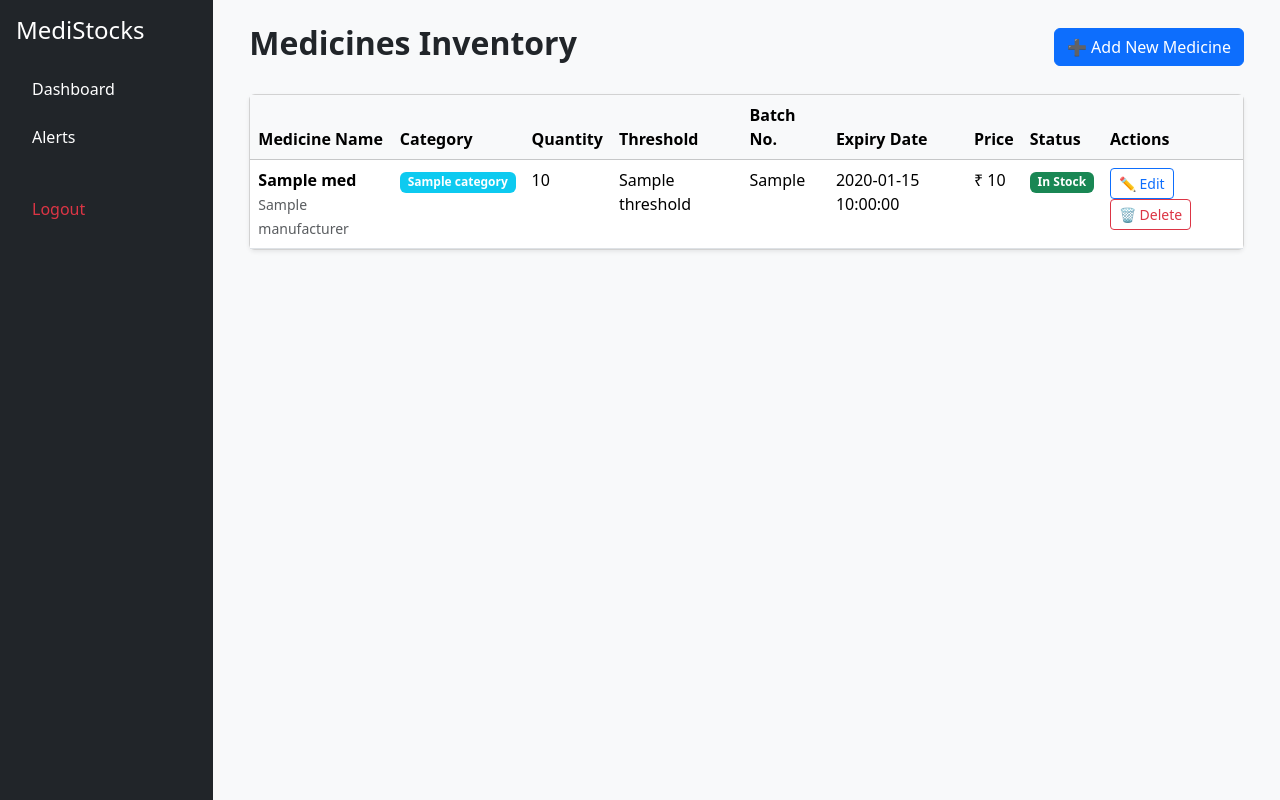
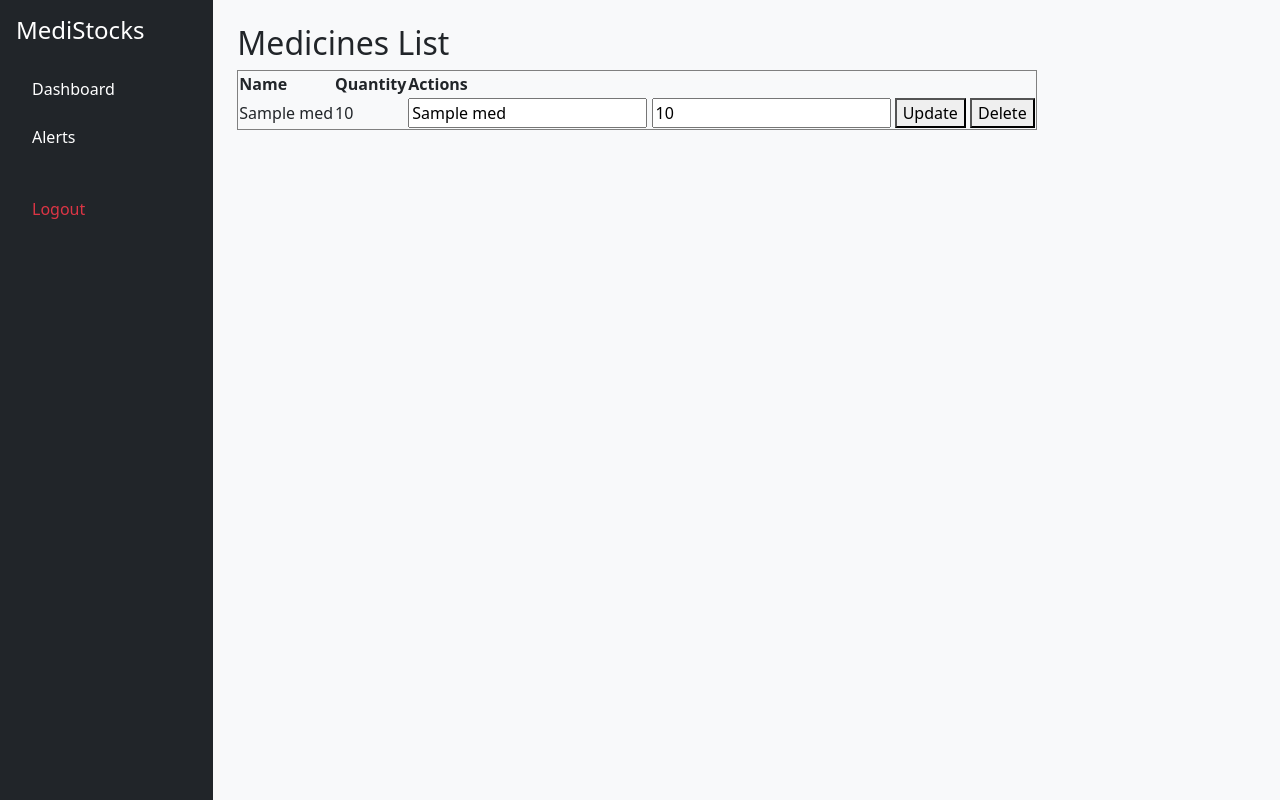
Before and after one commit to janumpallydivya15-netizen/MediStocks, a Flask app: template templates/medicines.html in a window 1280 px wide. Run offline with Flask 3, Linux system fonts and the light colour scheme; the template is opened without the code that fills it: most values are stand-ins (such as "Sample title", 1, 10 or a date in 2020).

Commit message:
medicines.html

```diff
--- a/templates/medicines.html
+++ b/templates/medicines.html
@@ -1,89 +1,43 @@
 {% extends "base.html" %}
 
 {% block content %}
-<div class="container-fluid">
+<h2>Medicines List</h2>
 
-    <!-- Page Header -->
-    <div class="d-flex justify-content-between align-items-center mb-4">
-        <h2 class="fw-bold">Medicines Inventory</h2>
-        <a href="{{ url_for('add_medicine') }}" class="btn btn-primary">
-            ➕ Add New Medicine
-        </a>
-    </div>
-
-    <!-- Medicines Table -->
-    <div class="card shadow-sm">
-        <div class="card-body p-0">
-
-            <table class="table table-hover mb-0">
-                <thead class="table-light">
+<table border="1">
     <tr>
-                        <th>Medicine Name</th>
-                        <th>Category</th>
+        <th>Name</th>
         <th>Quantity</th>
-                        <th>Threshold</th>
-                        <th>Batch No.</th>
-                        <th>Expiry Date</th>
-                        <th>Price</th>
-                        <th>Status</th>
         <th>Actions</th>
     </tr>
-                </thead>
 
-                <tbody>
     {% for med in medicines %}
     <tr>
+        <td>{{ med.name }}</td>
+        <td>{{ med.quantity }}</td>
         <td>
-                            <strong>{{ med.medicine_name }}</strong><br>
-                            <small class="text-muted">{{ med.manufacturer }}</small>
-                        </td>
 
-                        <td>
-                            <span class="badge bg-info">{{ med.category }}</span>
-                        </td>
+            <!-- EDIT FORM -->
+            <form method="POST"
+                  action="{{ url_for('edit_medicine', medicine_id=med.medicine_id) }}"
+                  style="display:inline;">
+                <input type="text" name="medicine_name" value="{{ med.name }}" required>
+                <input type="number" name="quantity" value="{{ med.quantity }}" required>
+                <button type="submit">Update</button>
+            </form>
 
-                        <td>{{ med.quantity }}</td>
-                        <td>{{ med.threshold }}</td>
-                        <td>{{ med.batch_no }}</td>
-                        <td>{{ med.expiry_date }}</td>
-                        <td>₹ {{ med.price }}</td>
+            <!-- DELETE FORM (ADD THIS) -->
+            <form method="POST"
+                  action="{{ url_for('delete_medicine', medicine_id=med.medicine_id) }}"
+                  style="display:inline;">
+                <button type="submit"
+                        onclick="return confirm('Are you sure you want to delete this medicine?')">
+                    Delete
+                </button>
+            </form>
 
-                        <!-- Status -->
-                        <td>
-                            {% if med.quantity|int < med.threshold|int %}
-                                <span class="badge bg-warning">Low Stock</span>
-                            {% else %}
-                                <span class="badge bg-success">In Stock</span>
-                            {% endif %}
-                        </td>
-
-                        <!-- ✅ ACTION BUTTONS -->
-                        <td>
-                            <a href="{{ url_for('edit_medicine', medicine_id=med.medicine_id) }}"
-                               class="btn btn-sm btn-outline-primary me-2">
-                                ✏️ Edit
-                            </a>
-
-                            <a href="{{ url_for('delete_medicine', medicine_id=med.medicine_id) }}"
-                               class="btn btn-sm btn-outline-danger"
-                               onclick="return confirm('Are you sure you want to delete this medicine?');">
-                                🗑️ Delete
-                            </a>
-                        </td>
-                    </tr>
-                {% else %}
-                    <tr>
-                        <td colspan="9" class="text-center py-4">
-                            No medicines found
         </td>
     </tr>
     {% endfor %}
-                </tbody>
-
 </table>
 
-        </div>
-    </div>
-
-</div>
 {% endblock %}
```
Lines whose indentation alone changed are shown as unchanged.
